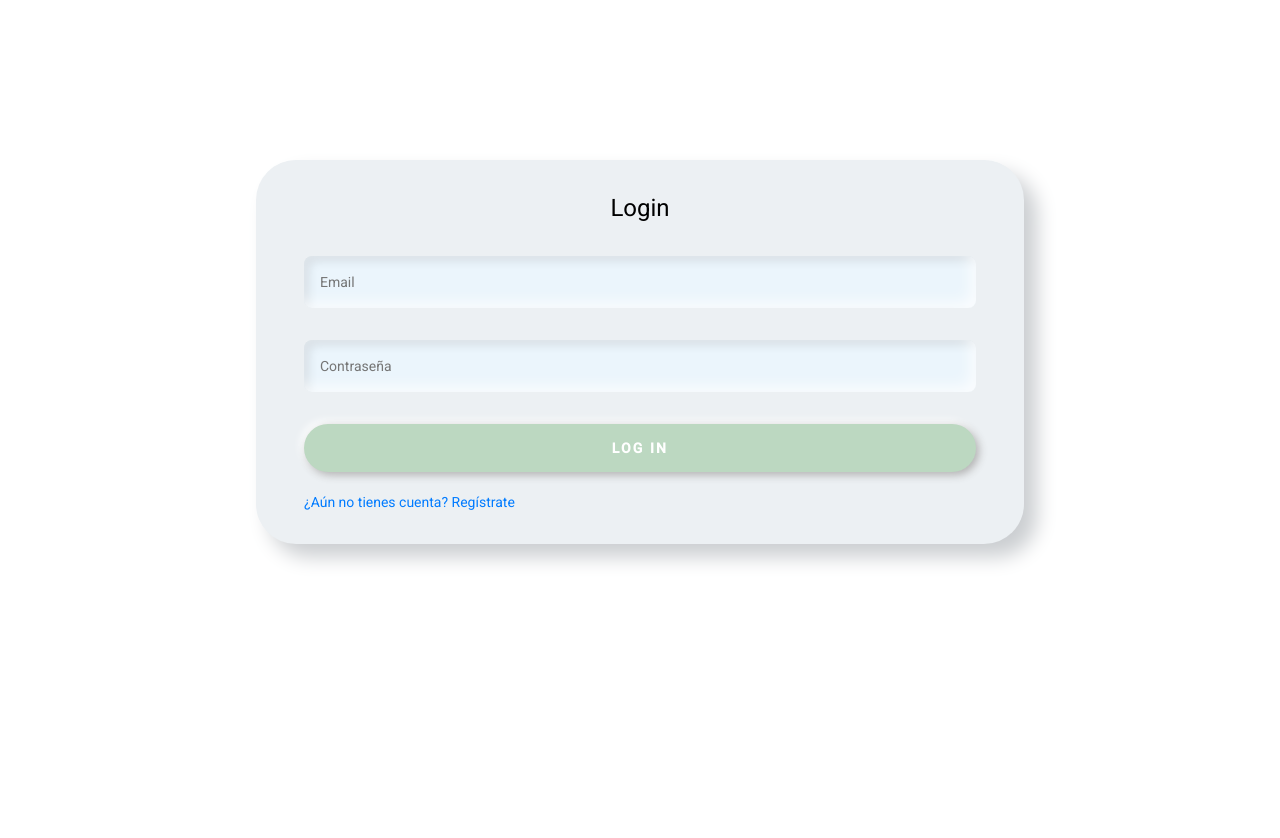
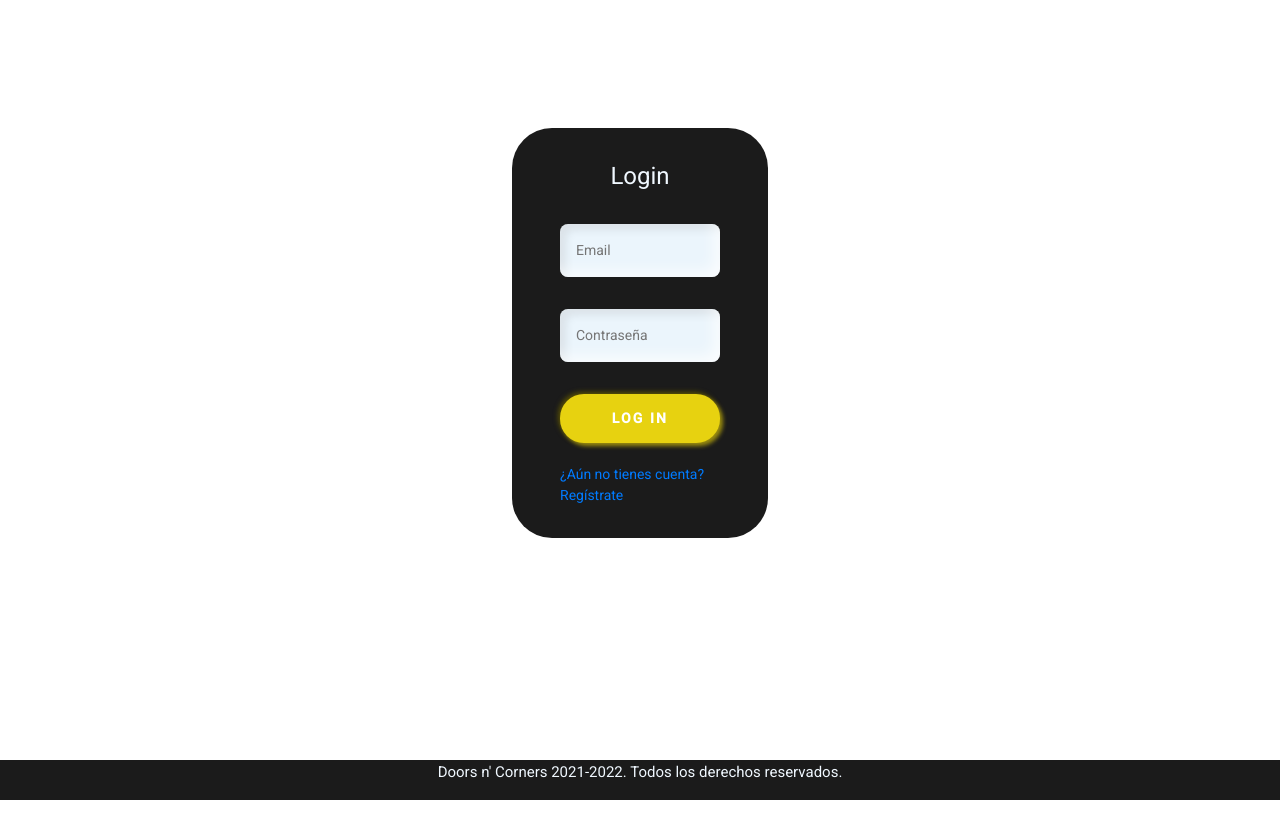
Before and after one commit to Cmalaguita/ProyectoIntegradoAngularWebEmpresas, an Angular app: page /login in a window 1280 px wide. Shown: the top 838 px of the page. Built offline with nearby package versions, Linux system fonts and the light colour scheme.

Commit message:
Estilos
Cambios en los estilos de la pantalla de login, registro y perfil.

```diff
--- a/src/app/login/login.component.css
+++ b/src/app/login/login.component.css
@@ -1,26 +1,26 @@
 * {
-    box-sizing: border-box;
-  }
-  html,
-  body {
-    background: #ecf0f3;
-  }
-  h1 {
-    margin: 0;
-    padding: 0;
-  }
-  .custom-form {
-    min-width: 300px;
-    max-width: 60%;
-    margin: 0px auto;
-    background: rgba(255, 255, 255, 0.15);
+  margin: 0;
+  padding: 0;
+  border: 0;
+  outline: 0;
+  font-size: 100%;
+  vertical-align: baseline;
+  background: transparent;
+}
+
+
+ .custom-form {
+
+    max-width: 20%;
+    margin: auto;
+    background: rgba(255, 255, 255, 0.534);
     padding: 2rem 3rem;
-    margin: auto;
+    width: 20%;
+    min-width: 20%;
     border-radius: 2.5rem;
-    background-color: #ecf0f3;
-    box-shadow: 13px 13px 20px #cbced1, -13px -13px 20px #ffffff;
+    background-color:  rgb(27, 27, 27);
     color: black;
-    margin-top: 10rem;
+    margin-top: 10%;
   }
   .custom-form input {
     display: block;
@@ -41,11 +41,16 @@
     font-size: 0.875rem;
     color: #ffffff;
     font-weight: bold;
-    background-color: #bcd8c1;
+    background-color: rgb(231,210,16);
     width: 100%;
     display: block;
     padding: 0.875rem 1rem;
     border-radius: 1.5rem;
-    box-shadow: 3px 3px 8px #b1b1b1, -3px -3px 8px #ffffff;
+    box-shadow: 3px 3px 4px rgb(155, 141, 15), -2px -2px 5px rgb(87, 79, 5);
     cursor: pointer;
   }
+  /* .mainBG{
+    background-repeat: no-repeat;
+    background-image: url(https://www.pixel4k.com/wp-content/uploads/2020/12/triangle-solid-black-gold-4k_1608574481.jpg);
+    background-size: cover;
+  } */
--- a/src/app/login/login.component.html
+++ b/src/app/login/login.component.html
@@ -1,7 +1,7 @@
-
-<div class="login">
+<body class="mainBG">
+  <div class="login" style="width: 100%; height: 100%">
     <form class="custom-form" method="post">
-    <h1 style="text-align: center;">Login</h1>
+      <h1 style="text-align: center; color: aliceblue">Login</h1>
       <input
         type="email"
         [(ngModel)]="empresa.email"
@@ -17,7 +17,22 @@
         required="required"
       />
       <button type="submit" (click)="login()">Log in</button>
-    <br>
-  <a routerLink="/register" routerLinkActive="router-link-active" >¿Aún no tienes cuenta? Regístrate</a>
+      <br />
+      <a routerLink="/register" routerLinkActive="router-link-active"
+        >¿Aún no tienes cuenta? Regístrate</a
+      >
     </form>
+    <footer
+      style="
+        position: fixed;
+        bottom: 0%;
+        width: 100%;
+        background-color: rgb(27, 27, 27);
+      "
+    >
+      <h4 style="text-align: center; color: aliceblue">
+        Doors n' Corners 2021-2022. Todos los derechos reservados.
+      </h4>
+    </footer>
   </div>
+</body>
--- a/src/app/profile/profile.component.css
+++ b/src/app/profile/profile.component.css
@@ -7,7 +7,7 @@ body{
     margin-top: 3%;
     margin-bottom: 3%;
     border-radius: 0.5rem;
-    background: #fff;
+    background:rgb(27, 27, 27);
 }
 .profile-img{
     text-align: center;
@@ -32,11 +32,13 @@ body{
     right: 0;
     top: 0;
 }
+.profile-head h1{
+    color: aliceblue;
+    font-weight: bold;
+}
 .profile-head h5{
-    color: #333;
-}
-.profile-head h6{
-    color: #0062cc;
+    color: aliceblue;
+    font-weight: bold;
 }
 .profile-edit-btn{
     border: none;
@@ -49,11 +51,12 @@ body{
 }
 .proile-provincia{
     font-size: 15px;
-    color: #818182;
+    color: aliceblue;
+    font-weight: bold;
     margin-top: 5%;
 }
 .proile-provincia span{
-    color: #495057;
+    color: aliceblue;
     font-size: 15px;
     font-weight: 600;
 }
@@ -63,10 +66,6 @@ body{
 .profile-head .nav-tabs .nav-link{
     font-weight:600;
     border: none;
-}
-.profile-head .nav-tabs .nav-link.active{
-    border: none;
-    border-bottom:2px solid #0062cc;
 }
 .profile-work{
     padding: 14%;
@@ -80,7 +79,7 @@ body{
 }
 .profile-work a{
     text-decoration: none;
-    color: #495057;
+    color: aliceblue;
     font-weight: 600;
     font-size: 14px;
 }
@@ -90,7 +89,3 @@ body{
 .profile-tab label{
     font-weight: 600;
 }
-.profile-tab p{
-    font-weight: 600;
-    color: #0062cc;
-}
--- a/src/app/profile/profile.component.html
+++ b/src/app/profile/profile.component.html
@@ -1,76 +1,78 @@
 <!------ Include the above in your HEAD tag ---------->
 <div>
-
   <div class="container emp-profile">
     <form method="post">
       <div class="row">
         <div class="col-md-4">
           <div class="profile-img">
-                        <img src="https://encrypted-tbn0.gstatic.com/images?q=tbn:ANd9GcS52y5aInsxSm31CvHOFHWujqUx_wWTS9iM6s7BAm21oEN_RiGoog" alt=""/>
+            <img
+              src="https://encrypted-tbn0.gstatic.com/images?q=tbn:ANd9GcS52y5aInsxSm31CvHOFHWujqUx_wWTS9iM6s7BAm21oEN_RiGoog"
+              alt=""
+            />
             <div class="file btn btn-lg btn-primary">
               Change Photo
-                            <input type="file" name="file"/>
+              <input type="file" name="file" />
             </div>
           </div>
         </div>
         <div class="col-md-6">
           <div class="profile-head">
-                        <h2>
-                            {{empresa.nombre}}
-                        </h2>
-                        <h6>
-                            {{empresa.email}}
-                        </h6>
-                        <p class="proile-provincia">PROVINCIA :
-                            <span>{{empresa.provincia?.nombre}}</span>
+            <h1>
+              {{ empresa.nombre }}
+            </h1>
+            <h5>
+              {{ empresa.email }}
+            </h5>
+            <p class="proile-provincia">
+              Provincia :
+              <span>{{ empresa.provincia?.nombre }}</span>
             </p>
             <ul class="nav nav-tabs" id="myTab" role="tablist">
               <li class="nav-item">
-                                <a style="padding-left: 0;" class="nav-link">Sobre mi</a>
+                <a style="padding-left: 0; color: aliceblue" class="nav-link"
+                  >Sobre mi</a
+                >
               </li>
-
             </ul>
           </div>
         </div>
         <div class="col-md-2">
-                    <input type="submit" class="profile-edit-btn" name="btnAddMore" value="Edit Profile"/>
+          <input style="background-color: rgb(231,210,16);color: aliceblue;"
+            type="submit"
+            class="profile-edit-btn"
+            name="btnAddMore"
+            value="Editar Perfil"
+          />
         </div>
       </div>
       <div class="row">
         <div class="col-md-4">
-                    <div class="profile-work">
-                        <p>WORK LINK</p>
-                        <a href="">Website Link</a><br/>
-                        <a href="">Bootsnipp Profile</a><br/>
-                        <a href="">Bootply Profile</a>
-                    </div>
         </div>
         <div class="col-md-8">
           <div id="profile">
             <div>
-
               <div class="row">
-                                <div class="col-md-6">
-                                    <label>Nombre</label>
+                <div class="col-md-5">
+                  <label style="color: aliceblue;font-weight: bold;" >Nombre</label>
                 </div>
-                                <div class="col-md-6">
-                                    <p>{{empresa.nombre}}</p>
+                <div class="col-md-5">
+                  <p style="color: aliceblue;" >{{ empresa.nombre }}</p>
                 </div>
               </div>
               <div class="row">
-                                <div class="col-md-6">
-                                    <label>Email</label>
+                <div class="col-md-5">
+                  <label style="color: aliceblue;font-weight: bold;" >Email</label>
                 </div>
-                                <div class="col-md-6">
-                                    <p>{{empresa.email}}</p>
+                <div class="col-md-5">
+                  <p style="color: aliceblue;" >{{ empresa.email }}</p>
                 </div>
               </div>
               <div class="row">
-                                <div class="col-md-6">
-                                    <label>Localidad</label>
+                <div class="col-md-5">
+                  <label style="color: aliceblue;font-weight: bold;" >Localidad</label>
                 </div>
-                                <div class="col-md-6">
-                                    <p>{{empresa.localidad}}</p>
+                <div class="col-md-5">
+                  <p style="color: aliceblue;" >{{ empresa.localidad }}</p>
                 </div>
               </div>
             </div>
@@ -79,5 +81,4 @@
       </div>
     </form>
   </div>
-
 </div>
--- a/src/app/register/register.component.css
+++ b/src/app/register/register.component.css
@@ -10,17 +10,16 @@
     padding: 0;
   }
   .custom-form {
-    min-width: 300px;
-    max-width: 60%;
-    margin: 0px auto;
-    background: rgba(255, 255, 255, 0.15);
+    max-width: 20%;
+    margin: auto;
+    background: rgba(255, 255, 255, 0.534);
     padding: 2rem 3rem;
-    margin: auto;
+    width: 20%;
+    min-width: 20%;
     border-radius: 2.5rem;
-    background-color: #ecf0f3;
-    box-shadow: 13px 13px 20px #cbced1, -13px -13px 20px #ffffff;
+    background-color:  rgb(71, 70, 70);
     color: black;
-    margin-top: 10rem;
+    margin-top: 10%;
   }
   .custom-form input {
     display: block;
@@ -41,11 +40,11 @@
     font-size: 0.875rem;
     color: #ffffff;
     font-weight: bold;
-    background-color: #bcd8c1;
+    background-color: rgb(231,210,16);
     width: 100%;
     display: block;
     padding: 0.875rem 1rem;
     border-radius: 1.5rem;
-    box-shadow: 3px 3px 8px #b1b1b1, -3px -3px 8px #ffffff;
+    box-shadow: 3px 3px 4px rgb(155, 141, 15), -2px -2px 5px rgb(87, 79, 5);
     cursor: pointer;
   }
--- a/src/app/register/register.component.html
+++ b/src/app/register/register.component.html
@@ -1,6 +1,6 @@
 <div class="register">
   <form  [formGroup]="registerForm" class="custom-form">
-    <h1>Register</h1>
+    <h1 style="color: aliceblue;text-align: center;">Register</h1>
     <input
       type="email"
       [(ngModel)]="empresa.email"
@@ -22,10 +22,9 @@
       placeholder="Nombre"
       required="required"
     />
-    <label for="provincias">Selecciona una provincia: </label>
-
+    <label style="color: aliceblue;" for="provincias">Selecciona una provincia: </label>
     <mat-form-field class="example-full-width">
-      <mat-label>Provincia</mat-label>
+      <mat-label style="color: aliceblue;">Provincia</mat-label>
       <mat-select
       (selectionChange)="changeselected($event.value)"
       >
--- a/src/index.html
+++ b/src/index.html
@@ -1,9 +1,8 @@
 <!doctype html>
 <html lang="en">
 <head>
-
   <meta charset="utf-8">
-  <title>Doors n Corners</title>
+  <title>Doors n' Corners</title>
   <base href="/">
   <meta name="viewport" content="width=device-width, initial-scale=1">
   <link rel="icon" type="image/x-icon" href="favicon.ico">
@@ -16,7 +15,7 @@
   <link href="https://fonts.googleapis.com/icon?family=Material+Icons" rel="stylesheet">
 
 </head>
-<body class="mat-typography">
+<body class="mat-typography" style="height: 100%;">
   <app-root></app-root>
 </body>
 </html>
--- a/src/styles.css
+++ b/src/styles.css
@@ -1,3 +1,11 @@
-
+* {
+  margin: 0;
+  padding: 0;
+  border: 0;
+  outline: 0;
+  font-size: 100%;
+  vertical-align: baseline;
+  background: transparent;
+}
 html, body { height: 100%; }
 body { margin: 0; font-family: Roboto, "Helvetica Neue", sans-serif; }
```
Also changed, not shown: 1 other file (tests, documents, lock files or other folders). Lines whose indentation alone changed are shown as unchanged.
